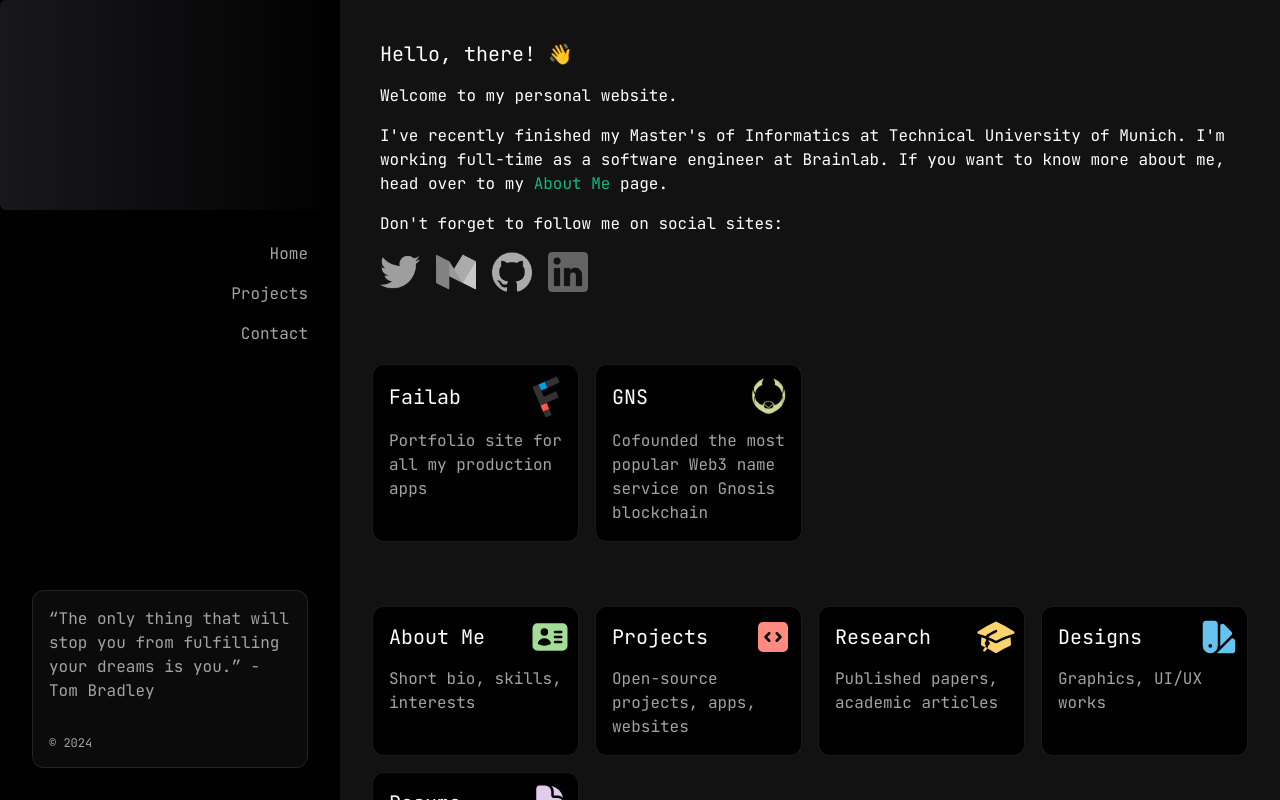
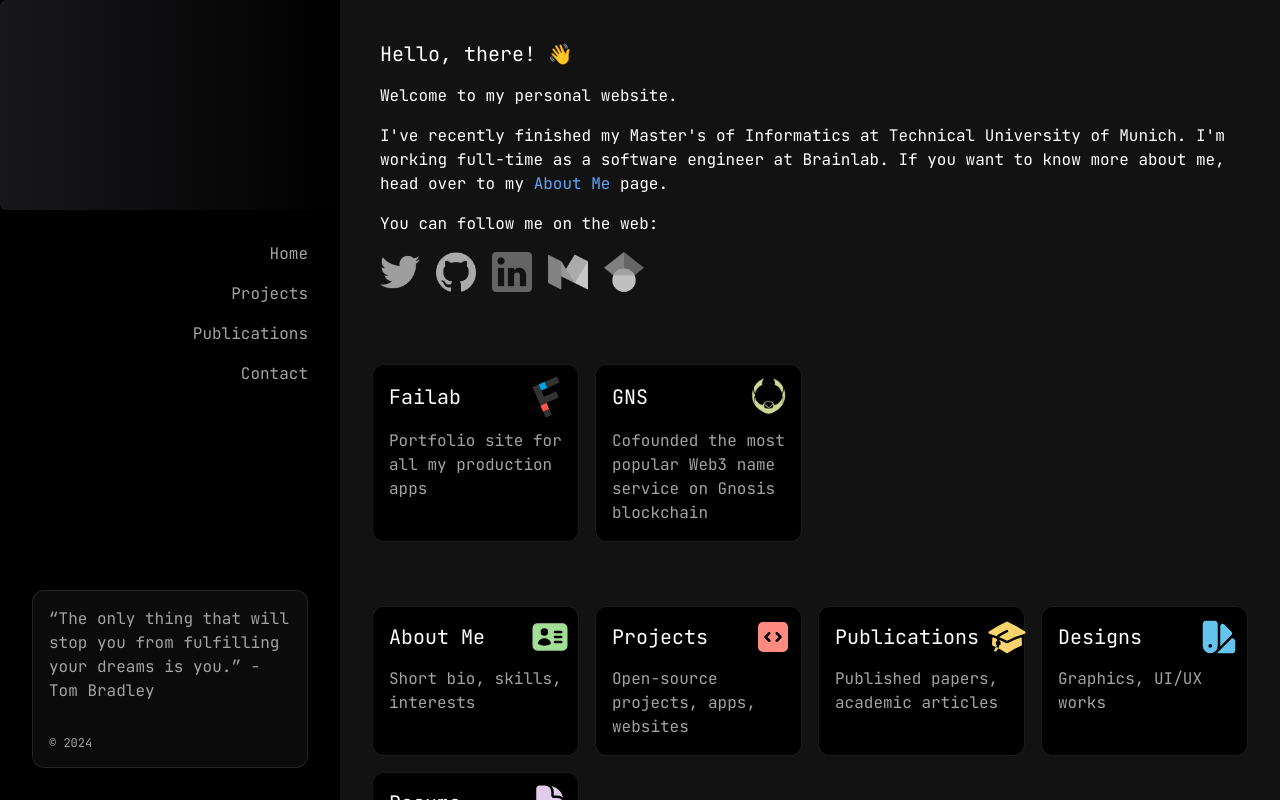
Before and after one commit to FaisalBinAhmed/faisalbin, a Next.js app: page / in a window 1280 px wide. Built offline with nearby package versions, Linux system fonts and the light colour scheme; no server answers.

Commit message:
publications

```diff
--- a/src/components/NavMenu.tsx
+++ b/src/components/NavMenu.tsx
@@ -11,6 +11,9 @@ const NavMenu = () => {
 				<Link href="/projects">
 					<div className="text-neutral-400 ">Projects</div>
 				</Link>
+				<Link href="/publications">
+					<div className="text-neutral-400 ">Publications</div>
+				</Link>
 				<Link href="/contact">
 					<div className="text-neutral-400 ">Contact</div>
 				</Link>
--- a/src/components/sections/HeroSection.tsx
+++ b/src/components/sections/HeroSection.tsx
@@ -11,41 +11,50 @@ const HeroSection = () => {
 					I've recently finished my Master's of Informatics at Technical
 					University of Munich. I'm working full-time as a software engineer at
 					Brainlab. If you want to know more about me, head over to my{" "}
-					<Link className=" text-emerald-500" href="/about">
+					<Link className=" text-blue-400" href="/about">
 						About Me
 					</Link>{" "}
 					page.
 				</p>
-				<p className="py-4">Don't forget to follow me on social sites:</p>
+				<p className="py-4">You can follow me on the web:</p>
 				<div className="flex flex-row gap-4 flex-wrap">
-					<a href="https://twitter.com/FaisalBAhmed" target="_blank">
+					<Link href="https://twitter.com/FaisalBAhmed" target="_blank">
 						<img
 							className="w-10 grayscale hover:grayscale-0"
 							src="/assets/twitter.png"
 							title="Twitter"
 						/>
-					</a>
-					<a href="https://medium.com/@Faisalbin" target="_blank">
+					</Link>
+					<Link href="https://github.com/FaisalBinAhmed" target="_blank">
+						<img
+							className="w-10 grayscale hover:grayscale-0"
+							src="/assets/github.png"
+							title="Github"
+						/>
+					</Link>
+					<Link href="https://linkedin.com/in/faisalbin/" target="_blank">
+						<img
+							className="w-10 grayscale hover:grayscale-0"
+							src="/assets/linkedin.png"
+							title="LinkedIn"
+						/>
+					</Link>
+					<Link href="https://medium.com/@Faisalbin" target="_blank">
 						<img
 							className="w-10 grayscale hover:grayscale-0"
 							src="/assets/medium.png"
 							title="Medium"
 						/>
-					</a>
-					<a href="https://github.com/FaisalBinAhmed" target="_blank">
+					</Link>
+					<Link
+						href="https://scholar.google.com/citations?user=4pRyR60AAAAJ&hl=en"
+						target="_blank">
 						<img
 							className="w-10 grayscale hover:grayscale-0"
-							src="/assets/github.png"
-							title="Github"
+							src="/assets/scholar.svg"
+							title="Scholar"
 						/>
-					</a>
-					<a href="https://linkedin.com/in/faisalbin/" target="_blank">
-						<img
-							className="w-10 grayscale hover:grayscale-0"
-							src="/assets/linkedin.png"
-							title="LinkedIn"
-						/>
-					</a>
+					</Link>
 				</div>
 			</div>
 		</div>
--- a/src/data/navItems.ts
+++ b/src/data/navItems.ts
@@ -24,12 +24,12 @@ const navItems: Array<NavItem> = [
 		route: "/projects"
 	},
 	{
-		title: "Research",
+		title: "Publications",
 		desc: "Published papers, academic articles",
 		color: "#fbd46d",
 		icon: "/assets/icons/academic.svg",
 
-		route: "/papers"
+		route: "/publications"
 	},
 	{
 		title: "Designs",
@@ -45,7 +45,7 @@ const navItems: Array<NavItem> = [
 		desc: "Download my current resume",
 		icon: "/assets/icons/document-text.svg",
 
-		route: "/"
+		route: "/resume"
 	}
 ];
 export default navItems;
--- /dev/null
+++ b/src/data/publications.ts
@@ -0,0 +1,44 @@
+export type Publication = {
+	id: number;
+	title: string;
+	abstract: string;
+	publisher: string;
+	year: string;
+	type: string;
+	link: string;
+};
+
+export const publications: Array<Publication> = [
+	{
+		id: 1,
+		title:
+			"The Issues and the Possible Solutions for Implementing Self-Driving Cars in Bangladesh",
+		type: "Conference",
+		abstract:
+			"The main purpose of this study is to find the issues and suggest possible solutions regarding the implementation of Self-driving cars on Bangladeshi roads. A Self-driving car is fairly in its infancy today, but once implemented this can revolutionize our traffic management and transport system. This paper addresses some of the hurdles the technology might face in the country and offers a few measures that can be taken to overcome the downsides. ",
+		publisher: "IEEE",
+		year: "2018",
+		link: "https://ieeexplore.ieee.org/document/8288950"
+	},
+	{
+		id: 2,
+		title:
+			"Website Design and Trust Elements: A/B Testing on a Start-up's Website Authors",
+		type: "Conference",
+		abstract:
+			"Start-ups are young companies that are hardly known, especially during their early stages, by the relevant stakeholders. A start-up's website is, therefore, often the first point of contact for potential customers, investors, or partners. Such a website usually explains the new product or service and presents the founding team with its competencies. The user's perception of the website and its design can be crucial in determining whether the user is interested in getting in touch with the start-up or even considering the purchase of the respective product or service. User’s trust in the website and its operator is essential for this. The so-called trust elements, such as logos, testimonials, or seals, are intended to create trust on websites. So far, the influence of these elements on user behaviour has hardly been empirically proven in a real-life context. Therefore, we have applied the method of A/B testing to the website of a fictive start-up. Trust elements were placed on one variant of the website (A), whereas on the other variant, there were none (B). The experiment shows that the duration of the user sessions does not differ between the two variants. However, more requests were made on the website variant with trust elements.",
+		publisher: "Entrenova",
+		year: "2022",
+		link: "https://hrcak.srce.hr/ojs/index.php/entrenova/article/view/20246"
+	},
+	{
+		id: 3,
+		title: "Awareness to Deepfake: A resistance mechanism to Deepfake",
+		type: "Journal",
+		abstract:
+			"The goal of this study is to find whether exposure to Deepfake videos makes people better at detecting Deepfake videos and whether it is a better strategy against fighting Deepfake. For this study a group of people from Bangladesh has volunteered. This group were exposed to a number of Deepfake videos and asked subsequent questions to verify improvement on their level of awareness and detection in context of Deepfake videos. This study has been performed in two phases, where second phase was performed to validate any generalization. The fake videos are tailored for the specific audience and where suited, are created from scratch. Finally, the results are analyzed, and the study’s goals are inferred from the obtained data.",
+		publisher: "IEEE",
+		year: "2021",
+		link: "https://ieeexplore.ieee.org/abstract/document/9493549"
+	}
+];
--- a/src/pages/projects.tsx
+++ b/src/pages/projects.tsx
@@ -6,6 +6,11 @@ const Projects = () => {
 	return (
 		<div className="flex flex-col h-screen flex-1 md:overflow-scroll p-4 md:p-8 gap-4">
 			<div className="text-2xl font-bold">Projects</div>
+			<div className="text-neutral-400">
+				A list of projects that I have worked on. This includes open source
+				projects, and production apps I have published. As of April 2024, I have
+				30000+ users across all my apps.
+			</div>
 
 			{projects.map((project) => (
 				<ProjectCard key={project.id} project={project} />
@@ -32,7 +37,7 @@ const ProjectCard = ({ project }: { project: Project }) => {
 					target="_blank"
 					className="flex-1 text-right self-end text-nowrap"
 					href={project.link}>
-					<div className="text-neutral-400">Learn More</div>
+					<div className="text-neutral-400 ">Learn More</div>
 				</Link>
 			</div>
 		</div>
--- /dev/null
+++ b/src/pages/publications.tsx
@@ -0,0 +1,52 @@
+import { Publication, publications } from "@/data/publications";
+import Link from "next/link";
+
+const Publications = () => {
+	return (
+		<div className="flex flex-col h-screen flex-1 md:overflow-scroll p-4 md:p-8 gap-4">
+			<div className="text-2xl font-bold">Publications</div>
+			<div className="text-neutral-400">
+				A list of papers that I have written and published. I also write
+				technical articles about Rust, TypeScript, and Swift on{" "}
+				<Link
+					target="_blank"
+					className="text-blue-400"
+					href="https://medium.com/@faisalbin">
+					{" "}
+					Medium{". "}
+				</Link>
+				I will be glad if you check them out.
+			</div>
+
+			{publications.map((paper) => (
+				<PublicationCard key={paper.id} paper={paper} />
+			))}
+		</div>
+	);
+};
+
+export default Publications;
+
+const PublicationCard = ({ paper }: { paper: Publication }) => {
+	return (
+		<div className="flex flex-col bg-black hover:bg-[#252525] text-white rounded-xl border border-white/[0.1] p-4">
+			<div className="flex flex-col gap-2">
+				<div className="text-xl">{paper.title}</div>
+				<div className="text-neutral-400">{paper.abstract}</div>
+			</div>
+
+			<div className="flex flex-col md:flex-row justify-between gap-2 mt-4">
+				<div className="text-neutral-400 bg-neutral-800 py-1 px-2 rounded font-bold">
+					{paper.type} / {paper.publisher} / {paper.year}
+				</div>
+
+				<Link
+					target="_blank"
+					className="flex-1 text-right self-end text-nowrap mt-2"
+					href={paper.link}>
+					<div className="text-neutral-400">Learn More</div>
+				</Link>
+			</div>
+		</div>
+	);
+};
```
Also changed, not shown: public/assets/scholar.svg (added).
